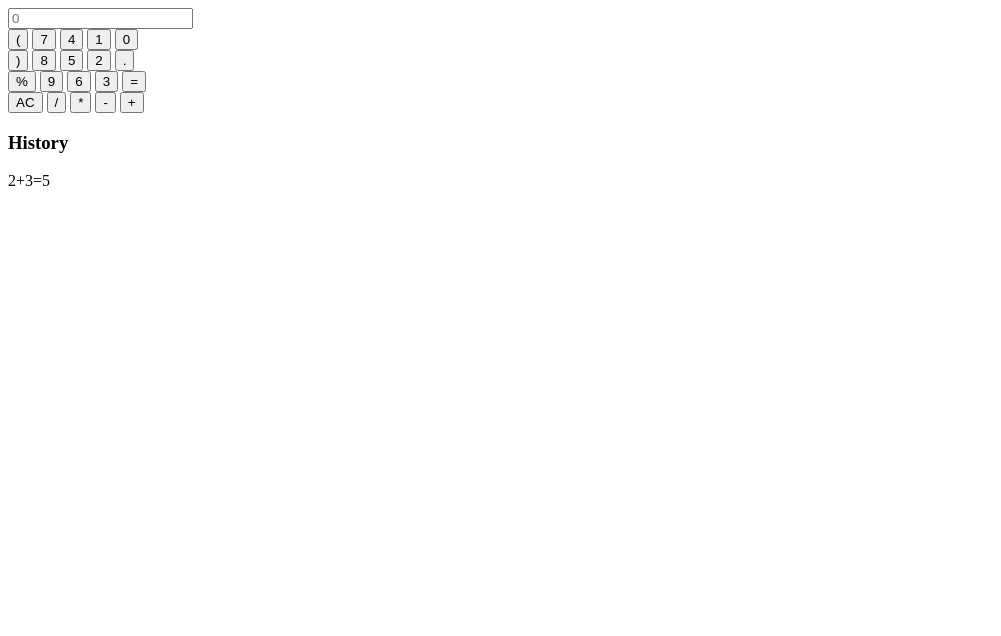
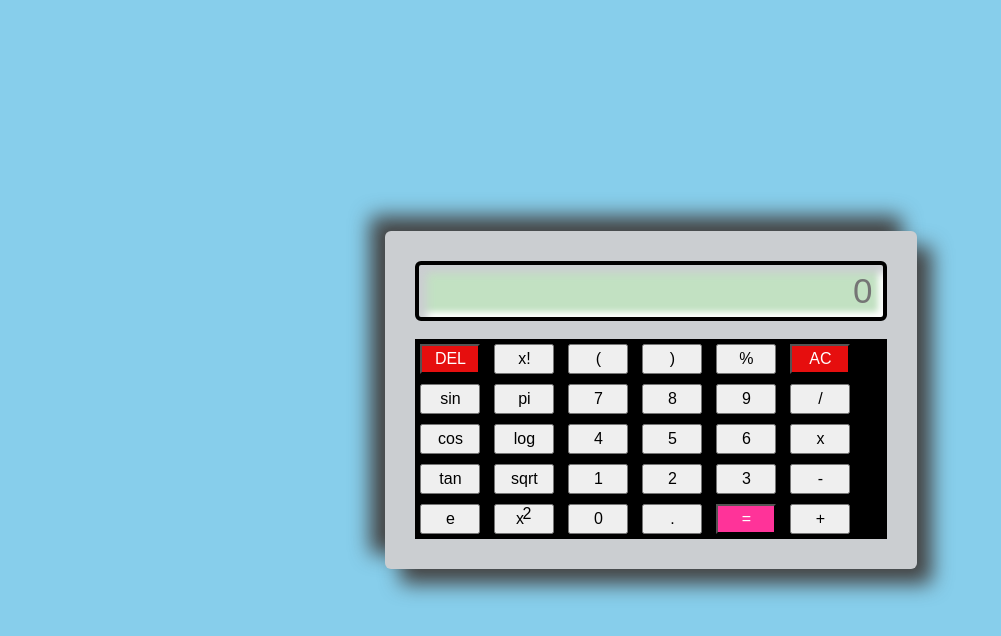
Before and after one commit to khandarevaibhav/calculator-using-html-css-javascript, a plain HTML site: page index.html in a window 1280 px wide. Shown: the whole page, without its empty margins (0-1001 px from the left). Drawn offline with Linux system fonts and the light colour scheme.

Commit message:
added scientific calci

```diff
--- a/index.html
+++ b/index.html
@@ -5,7 +5,7 @@
     <meta http-equiv="X-UA-Compatible" content="IE=edge">
     <meta name="viewport" content="width=device-width, initial-scale=1.0">
     <title> Scientific Calculator </title>
-    <link rel="stylesheet" href="style2.css">
+    <link rel="stylesheet" href="style.css">
 </head>
 <body>
     <div class="container">
@@ -13,44 +13,53 @@
             <input id="screen" type="text" placeholder="0">
         </div>
         <div class="buttons">
-            <div class="column">
+            <div class="row">
+                <button id="del" onclick="backspc()">DEL</button>
+                <button onclick="fact()">x!</button>
                 <button class="btn">(</button>
-                <button class="btn">7</button>
-                <button class="btn">4</button>
-                <button class="btn">1</button>
-                <button class="btn">0</button>
+                <button class="btn">)</button>
+                <button class="btn">%</button>
+                <button id="ac" onclick="screen.value=''">AC</button>
 
             </div>
-            <div class="column">
-                <button class="btn">)</button>
+            <div class="row">
+                <button onclick="sin()">sin</button>
+                <button onclick="pi()">pi</button>
+                <button class="btn">7</button>
                 <button class="btn">8</button>
-                <button class="btn">5</button>
-                <button class="btn">2</button>
-                <button class="btn">.</button>
-
+                <button class="btn">9</button>
+                <button class="btn">/</button>
 
             </div>
-            <div class="column">
-                <button class="btn">%</button>
-                <button class="btn">9</button>
+            <div class="row">
+                <button onclick="cos()">cos</button>
+                <button onclick="log()">log</button>
+                <button class="btn">4</button>
+                <button class="btn">5</button>
                 <button class="btn">6</button>
-                <button class="btn">3</button>
-                <button id="eval" onclick="screen.value=eval(screen.value)">=</button>
+                <button class="btn">x</button>
 
             </div>
-            <div class="column">
-                <button id="ac" onclick="screen.value=''">AC</button>
-                <button class="btn">/</button>
-                <button class="btn">*</button>
+            <div class="row">
+                <button onclick="tan()">tan</button>
+                <button onclick="sqrt()">sqrt</button>
+                <button class="btn">1</button>
+                <button class="btn">2</button>
+                <button class="btn">3</button>
                 <button class="btn">-</button>
+            <div class="row">
+                <button onclick="e()">e</button>
+                <button onclick="pow()">x<span style="position: relative; bottom: .3em; right: .1em;">2</span></button>
+                <button class="btn">0</button>
+                <button class="btn">.</button>
+                <button id="eval" onclick="screen.value=eval(screen.value)">=</button>
                 <button class="btn">+</button>
+
+                </div>
+
             </div>
         </div>
     </div>
-    <div id="history">
-        <h3>History</h3>
-        <p>2+3=5</p>
-    </div>
-</body>
+
 <script src="script.js"></script>
 </html>
--- a/script.js
+++ b/script.js
@@ -9,14 +9,52 @@ for(i of  btn){
         btnval=e.target.innerText;
         screen.value+=btnval;
     });
+function sin(){
+    screen.value=Math.sin(screen.value);
+    }
+function cos(){
+    screen.value=Math.cos(screen.value);
+}
+function tan(){
+    screen.value=Math.tan(screen.value);
+}
+function pow(){
+    screen.value=Math.pow(screen.value, 2);
+}
+function pi(){
+    screen.value=3.14159265359;
+}
+function sqrt() {
+    screen.value = Math.sqrt(screen.value, 2);
+}
+function log(){
+    screen.value=Math.log(screen.value);
+}
+function e(){
+    screen.value=2.7182818284679;
+}
+function fact(){
+    var j, num, m;
+    m=1;
+    num=screen.value;
+    if(num<0){
+        console.log("factorial does not exit");
 
-let history = document.getElementById("history");
-    function calculation(y){
-        /* we created p element*/
-       val=document.createElement('p');
-       data=y+"="+eval(y);
-       val.innerText=data;
-       history.appendChild(val);
-       return eval(y);
+    }
+    else if(num==0){
+        console.log("1");
+    }
+    else{
+        for(j=1; j<=num; j++){
+            m=m*j;
+        }
+
+        screen.value=m;
+
+    }
+
+}
+function backspc() {
+    screen.value = screen.value.substr(0, screen.value.length - 1);
 }
 }
--- a/style.css
+++ b/style.css
@@ -8,11 +8,14 @@ body{
     user-select: none;
     background: #87CEEB;
 }
+.buttons{
+background-color: #000000;
+}
 .container{
     margin-left: 1.4em;
     padding: 30px; /*space betn content and border*/
     border-radius: 6px;
-    box-shadow: 20px 20px 20px #454545, -15px -15px 20px #454545;
+    box-shadow: 15px 15px 20px #454545, -15px -15px 20px #454545;
     background-color: #cbced1;
 }
 .content{
@@ -23,7 +26,7 @@ body{
     align-items: center;
     flex-direction: column;
 }
-.column button{
+.row button{
     width: 60px;
     height: 30px;
     font-size: 16px;
@@ -32,9 +35,9 @@ body{
     cursor: pointer;
     box-shadow: 5px 5px 8px #00000020 -5px -5px 8px #fff;
 }
-.column button:hover {
+.row button:hover {
     box-shadow: inset 5px 5px 8px rgba(54, 54, 53, 0.1),
-        inset -10px -20px 8px #fff; /* top right botto*/
+        inset -5px -5px 8px #fff; /* top right bottom*/
     background: #fff;
 }
 
@@ -45,20 +48,41 @@ body{
     height: 50px;
     font-size: 35px;
     outline: none;
-    border: none;
+    border: 4px solid black;
+    align-items: center;
     text-align: right;
-    padding-right: .2em;
-    background: #ecf0f3;
+    padding-right: .3em;
+    background: #c2e1c2;
     border-radius: 6px;
     box-shadow: inset 8px 8px 8px #cbced1,
-        inset -8px -8px 8px #ffffff;
+        inset -5px -5px 6px #ffffff;
 }
-#history{
-    width: 150px;
-    height:400px;
-    font-size: 1.1em;
-    box-sizing: border-box;
-    /* top right bottom and left*/
-    padding: 10px 10px 75px 25px;
-    overflow: scroll;
+/* to apply css to id we use #*/
+#del{
+    background-color: #e60e0e;
+    color: white;
 }
+#del:hover{
+    /* inset positive px is upper and negative is lower side*/
+    box-shadow: inset 5px 5px 8px #ce0c0c,
+    inset -5px -5px 8px #dc5f5f;
+}
+
+#ac{
+    background-color: #e60e0e;
+    color: white;
+}
+#ac:hover{
+    /* inset positive px is upper and negative is lower side*/
+    box-shadow: inset 5px 5px 8px #ce0c0c,
+    inset -5px -5px 8px #dc5f5f;
+}
+#eval{
+    background-color: #ff3399;
+    color: white;
+
+}
+#eval:hover{
+    box-shadow: inset 5px 5px 8px #e932ac,
+    inset -5px -5px 8px #dd0d9f;
+}
```
